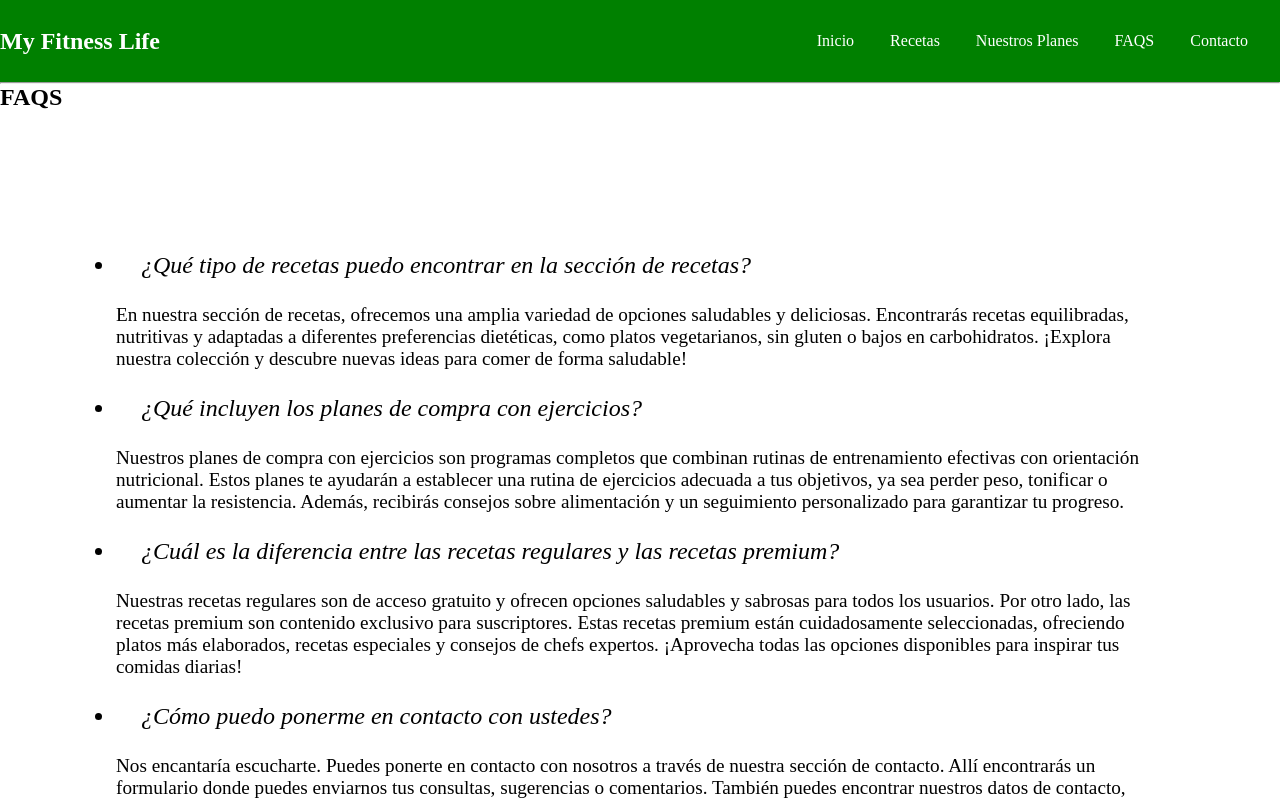
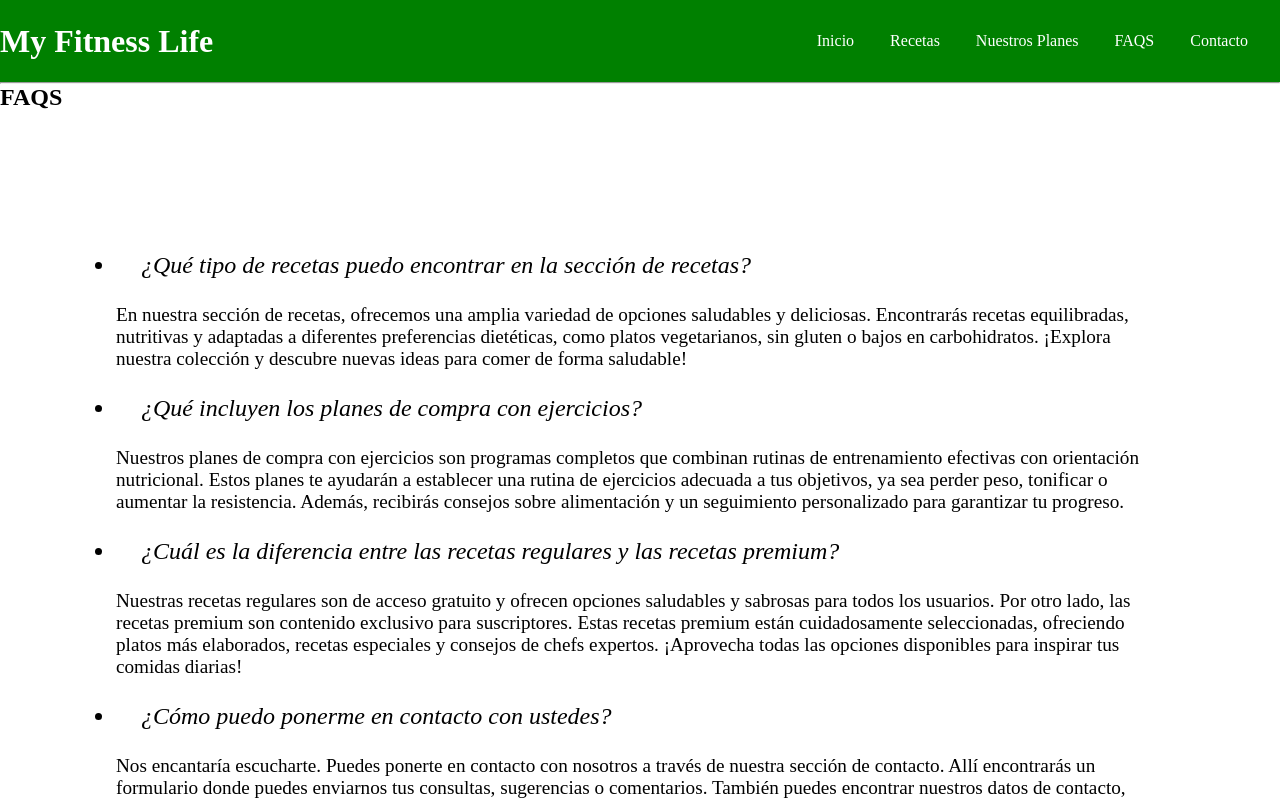
Before and after one commit to MelanieLoto/proyecto-myfitnesslife, a plain HTML site: page pages/faqs.html in a window 1280 px wide. Shown: the top 800 px of the page. Drawn offline with Linux system fonts and the light colour scheme.

Commit message:
Se modificaron ciertos h2 a h1

```diff
--- a/pages/faqs.html
+++ b/pages/faqs.html
@@ -13,7 +13,7 @@
 
     <header>
         <div>
-            <h2>My Fitness Life</h2>
+            <h1>My Fitness Life</h1>
         </div>
 
         <div>
```
Also changed, not shown: pages/nuestrosplanes.html (+1 -1 lines), pages/recetas.html (+1 -1 lines).
